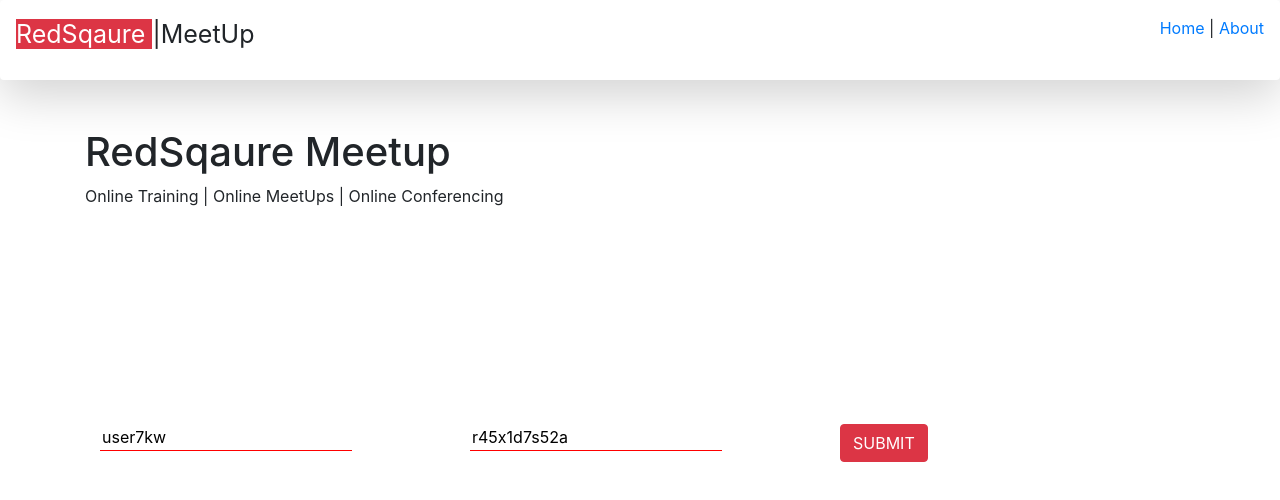
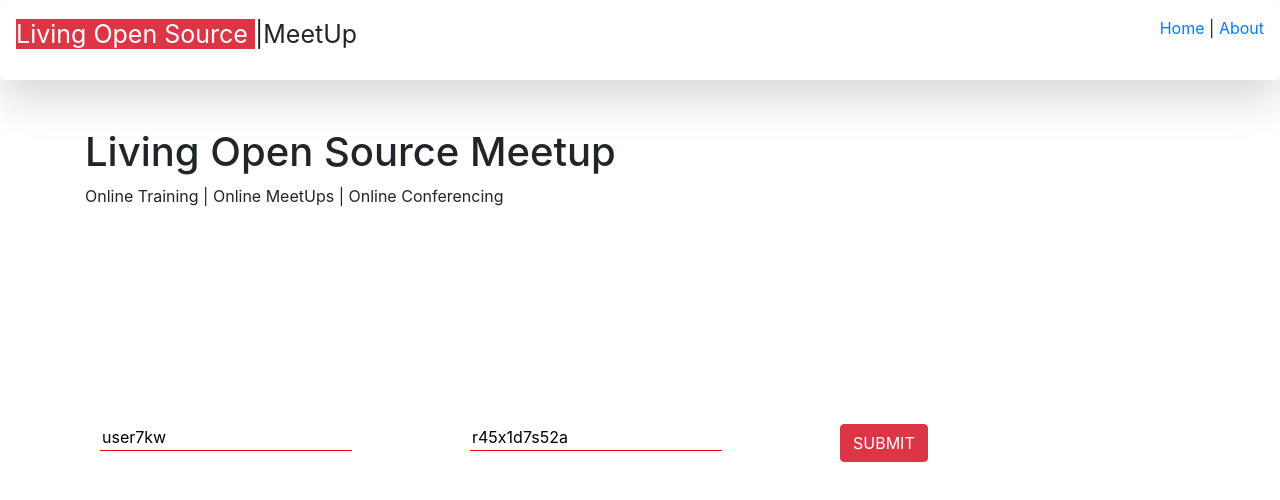
Before and after one commit to arthurkay/redsqaure-meetup, a Vue app: page /#/ in a window 1280 px wide. Shown: the top 500 px of the page. Built offline with nearby package versions, Linux system fonts and the light colour scheme; no server answers.

Commit message:
Changed app to Living Open Source

```diff
--- a/src/App.vue
+++ b/src/App.vue
@@ -3,7 +3,7 @@
     <div id="nav">
       <div class="top-bar shadow-lg p-3 mb-5 bg-white rounded">
         <span class="app-name">
-          <span class="text-white bg-danger">  RedSqaure </span>|MeetUp
+          <span class="text-white bg-danger">  Living Open Source </span>|MeetUp
         </span>
         <span class="float-right">
           <router-link to="/">Home</router-link> |
--- a/src/components/Home.vue
+++ b/src/components/Home.vue
@@ -63,8 +63,8 @@ export default {
       showJoin: true,
       jitsi_domain: process.env.VUE_APP_DOMAIN,
       jvb_url: process.env.VUE_APP_JVB_URL,
-      appName: process.env.VUE_APP_NAME || 'RedSqaure MeetUp',
-      provider: process.env.VUE_APP_PROVIDER || 'Arthur Kalikiti'
+      appName: process.env.VUE_APP_NAME || 'Living Open Source MeetUp',
+      provider: process.env.VUE_APP_PROVIDER || 'Living Open Source'
     }
   },
   methods: {
--- a/src/views/About.vue
+++ b/src/views/About.vue
@@ -26,7 +26,7 @@
                <br />
                Also checkout the underlying video conferencing tool
                <a href="https://github.com/jitsi/docker-jitsi-meet">
-               (Jitsi on github</a> as well.
+               (Jitsi on github)</a> as well.
                <br />
                Its an open world of open source, feel free to contribute.
             </p>
--- a/src/views/Home.vue
+++ b/src/views/Home.vue
@@ -4,7 +4,7 @@
     <div class="container">
       <div class="row">
         <HomeComponent
-          heading="RedSqaure Meetup"
+          heading="Living Open Source Meetup"
           msg="Online Training | Online MeetUps | Online Conferencing"
         />
       </div>
```
